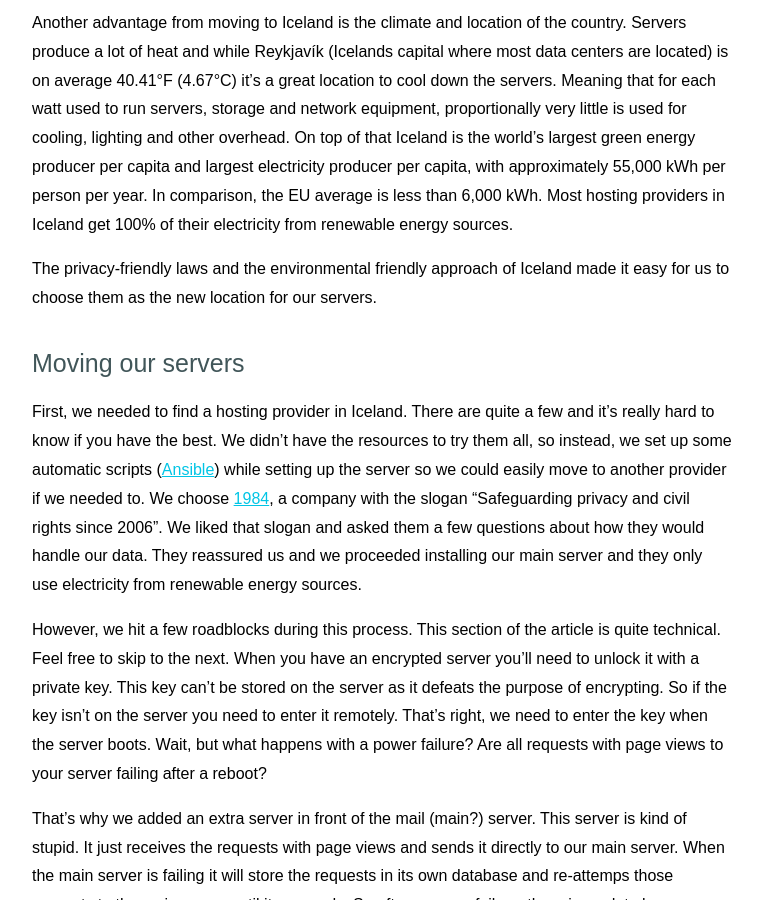
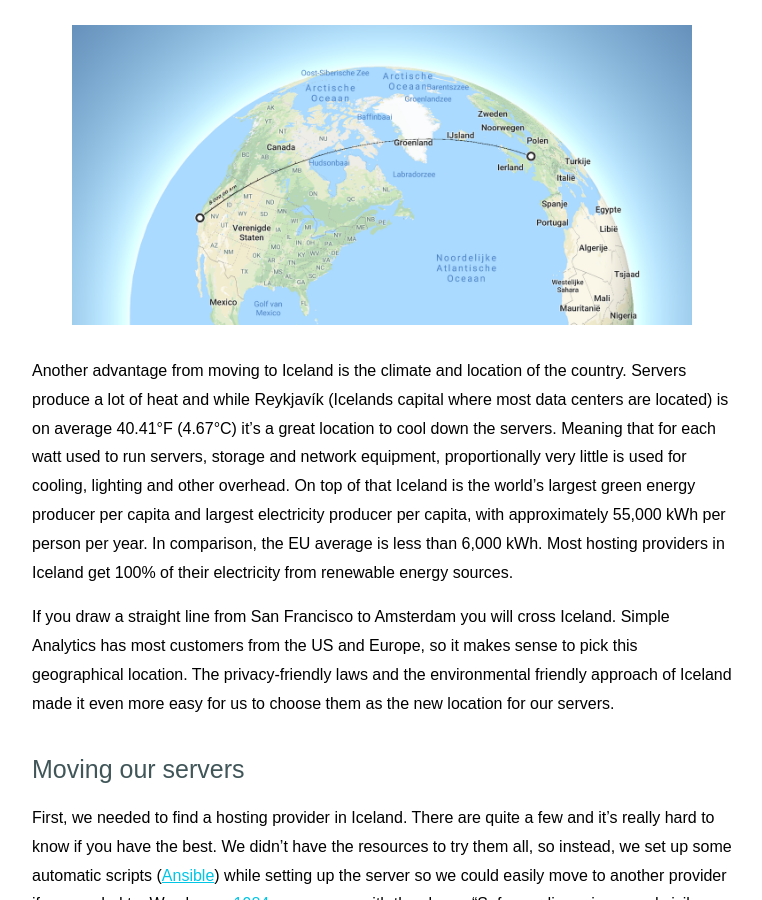
Before and after one commit to simpleanalytics/blog, a Jekyll site: the page built from _posts/2019-03-29-why-we-moved-our-servers-to-iceland.md, in a window 1280 px wide and 900 px high, scrolled down 2883 px. Shown: the whole window, without its empty margins (108-870 px from the left). Built offline with Jekyll 4.4.1, drawn with Linux system fonts in a browser that asks for light colours; our own code applies the rules of GitHub Pages for plain Markdown files; comment, search, counter and statistics services are not loaded.

Commit message:
Update 2019-03-29-why-we-moved-our-servers-to-iceland.md

```diff
--- a/_posts/2019-03-29-why-we-moved-our-servers-to-iceland.md
+++ b/_posts/2019-03-29-why-we-moved-our-servers-to-iceland.md
@@ -50,9 +50,11 @@ The law applies to telecommunication providers and mandates the retention of rec
 
 Although, Iceland is somewhat following the laws of the European Economic Area, it has its own approach to privacy. For example, the [Icelandic Data Protection Act](https://www.personuvernd.is/information-in-english/greinar/nr/438) encourages anonymity of user data. ISPs and content hosts are not held legally liable for the content that they host or transmit. According to Icelandic law, its not the domain name provider, but the registrant of an .is domain name that is responsible for ensuring the use of the domain is within the limits of the law ([ISNIC](https://www.isnic.is/en/domain/rules)). The government does not place any restrictions on anonymous communication and no registration is required when purchasing a SIM card.
 
+<img class="limit-height" src="/images/world-line-sf-ams.png" alt="">
+
 Another advantage from moving to Iceland is the climate and location of the country. Servers produce a lot of heat and while Reykjavík (Icelands capital where most data centers are located) is on average 40.41°F (4.67°C) it's a great location to cool down the servers. Meaning that for each watt used to run servers, storage and network equipment, proportionally very little is used for cooling, lighting and other overhead. On top of that Iceland is the world's largest green energy producer per capita and largest electricity producer per capita, with approximately 55,000 kWh per person per year. In comparison, the EU average is less than 6,000 kWh. Most hosting providers in Iceland get 100% of their electricity from renewable energy sources.
 
-The privacy-friendly laws and the environmental friendly approach of Iceland made it easy for us to choose them as the new location for our servers.
+If you draw a straight line from San Francisco to Amsterdam you will cross Iceland. Simple Analytics has most customers from the US and Europe, so it makes sense to pick this geographical location. The privacy-friendly laws and the environmental friendly approach of Iceland made it even more easy for us to choose them as the new location for our servers.
 
 ## Moving our servers
 
```
